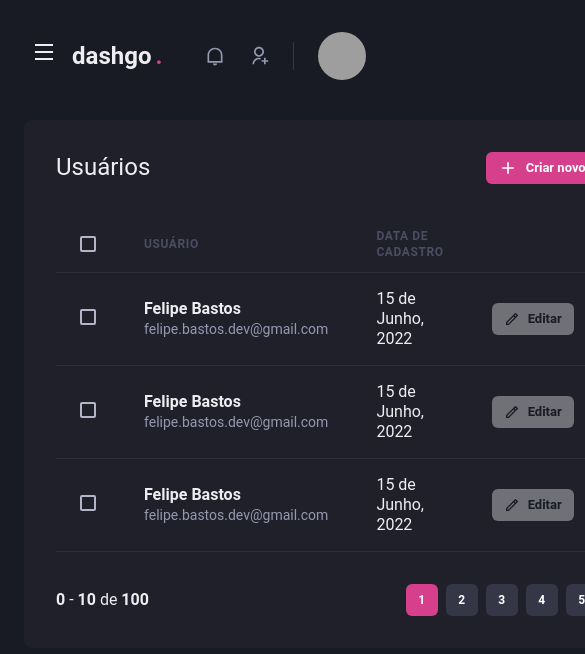
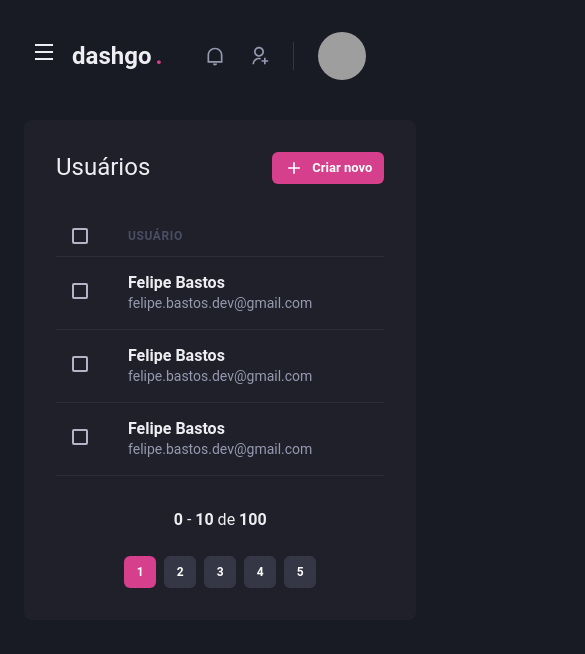
Before and after one commit to felipecfb/dashgo, a Next.js app: page /users in a window 390 px wide. Shown: the top 654 px of the page, 585 px wide, since content can reach past the window. Built offline with nearby package versions, Linux system fonts and the light colour scheme; grey boxes are pictures that could not be loaded.

Commit message:
style: trabalhando no responsivo da lista de usuários

```diff
--- a/src/components/Pagination/index.tsx
+++ b/src/components/Pagination/index.tsx
@@ -1,19 +1,19 @@
-import { Box, Button, HStack } from "@chakra-ui/react";
+import { Box, Stack } from "@chakra-ui/react";
 import { PaginationItem } from "./PaginationItem";
 
 export function Pagination() {
   return (
-    <HStack mt="8" justify="space-between" align="center" spacing="6">
+    <Stack direction={["column", "row"]} mt="8" justify="space-between" align="center" spacing="6">
       <Box>
         <strong>0</strong> - <strong>10</strong> de <strong>100</strong>
       </Box>
-      <HStack spacing="2">
+      <Stack direction="row" spacing="2">
         <PaginationItem number={1} isCurrent />
         <PaginationItem number={2} />
         <PaginationItem number={3} />
         <PaginationItem number={4} />
         <PaginationItem number={5} />
-      </HStack>
-    </HStack>
+      </Stack>
+    </Stack>
   );
 }
--- a/src/pages/users/index.tsx
+++ b/src/pages/users/index.tsx
@@ -12,6 +12,7 @@ import {
   Tr,
   Td,
   Text,
+  useBreakpointValue,
 } from "@chakra-ui/react";
 import { RiAddLine, RiPencilLine } from "react-icons/ri";
 import { Header } from "../../components/Header";
@@ -19,6 +20,11 @@ import { Pagination } from "../../components/Pagination";
 import { Sidebar } from "../../components/Sidebar";
 
 export default function UserList() {
+  const isWideVersion = useBreakpointValue({
+    base: false,
+    lg: true,
+  });
+
   return (
     <Box>
       <Header />
@@ -46,17 +52,17 @@ export default function UserList() {
           <Table colorScheme="whiteAlpha">
             <Thead>
               <Tr>
-                <Th px="6" color="gray.300" width="32">
+                <Th px={["4", "4", "6"]} color="gray.300" width="32">
                   <Checkbox colorScheme="pink" />
                 </Th>
                 <Th>Usuário</Th>
-                <Th>Data de cadastro</Th>
+                {isWideVersion && <Th>Data de cadastro</Th>}
                 <Th width="8"></Th>
               </Tr>
             </Thead>
             <Tbody>
               <Tr>
-                <Td px="6">
+                <Td px={["4", "4", "6"]}>
                   <Checkbox colorScheme="pink" />
                 </Td>
                 <Td>
@@ -67,8 +73,9 @@ export default function UserList() {
                     </Text>
                   </Box>
                 </Td>
-                <Td>15 de Junho, 2022</Td>
+                {isWideVersion && <Td>15 de Junho, 2022</Td>}
                 <Td>
+                  {isWideVersion && (
                     <Button
                       as="a"
                       size="sm"
@@ -79,10 +86,11 @@ export default function UserList() {
                     >
                       Editar
                     </Button>
+                  )}
                 </Td>
               </Tr>
               <Tr>
-                <Td px="6">
+                <Td px={["4", "4", "6"]}>
                   <Checkbox colorScheme="pink" />
                 </Td>
                 <Td>
@@ -93,8 +101,9 @@ export default function UserList() {
                     </Text>
                   </Box>
                 </Td>
-                <Td>15 de Junho, 2022</Td>
+                {isWideVersion && <Td>15 de Junho, 2022</Td>}
                 <Td>
+                  {isWideVersion && (
                     <Button
                       as="a"
                       size="sm"
@@ -105,10 +114,11 @@ export default function UserList() {
                     >
                       Editar
                     </Button>
+                  )}
                 </Td>
               </Tr>
               <Tr>
-                <Td px="6">
+                <Td px={["4", "4", "6"]}>
                   <Checkbox colorScheme="pink" />
                 </Td>
                 <Td>
@@ -119,8 +129,9 @@ export default function UserList() {
                     </Text>
                   </Box>
                 </Td>
-                <Td>15 de Junho, 2022</Td>
+                {isWideVersion && <Td>15 de Junho, 2022</Td>}
                 <Td>
+                  {isWideVersion && (
                     <Button
                       as="a"
                       size="sm"
@@ -131,6 +142,7 @@ export default function UserList() {
                     >
                       Editar
                     </Button>
+                  )}
                 </Td>
               </Tr>
             </Tbody>
```
Lines whose indentation alone changed are shown as unchanged.
